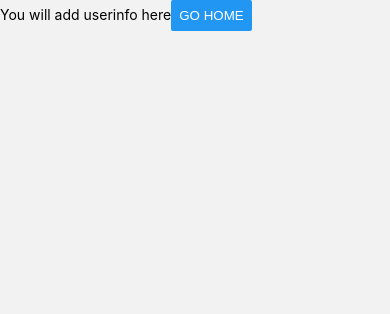
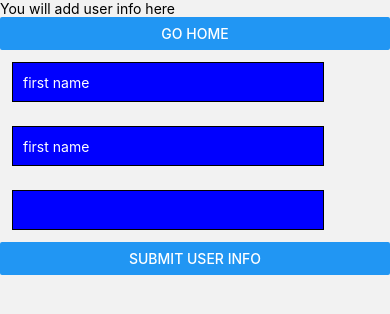
Before and after one commit to MaxMorgenbesser/friendly-dates, a React Native app in the folder friendlyfrontend/: screen /test in a window 390 px wide. Shown: the top 314 px of the page. Built offline with nearby package versions, Linux system fonts and the light colour scheme.

Commit message:
can add user info

```diff
--- a/friendlyfrontend/App.js
+++ b/friendlyfrontend/App.js
@@ -1,16 +1,24 @@
 import { StatusBar } from 'expo-status-bar';
 import { Button, StyleSheet, Text, View } from 'react-native';
 import LoginNav from './Navigation/LoginNav';
+import { createContext,useState } from 'react';
 import { useNavigation } from '@react-navigation/native';
 import { NavigationContainer } from '@react-navigation/native';
+
+
+export const data = createContext()
 export default function App() {
+  const [uid,setUid] = useState()
+  const [tempToken,setTempToken] = useState()
 
   return (
+    <data.Provider value={{setUid,uid,setTempToken,tempToken}}>
   <NavigationContainer initialRouteName = "test">
 
  <LoginNav/>
 
  </NavigationContainer>
+ </data.Provider>
   );
 }
 
--- a/friendlyfrontend/Components/Home.js
+++ b/friendlyfrontend/Components/Home.js
@@ -1,18 +1,22 @@
 import { Button, Text, TextInput} from "react-native";
 import { useNavigation } from "@react-navigation/native";
 import { SafeAreaView } from "react-native-safe-area-context";
-import { useEffect, useState } from "react";
+import { useEffect, useState, useContext } from "react";
 import jwtDecode from "jwt-decode"
+import { data } from "../App";
+
 
 export default function Home() {
   const navigation = useNavigation();
   const [number,setNumber] = useState('')
   const [error,setError] = useState("")
   const [user,setUser] = useState("")
+  const {setUid,setTempToken} = useContext(data)
 
 
 useEffect(()=>{
-    if (user.user){
+    if (user){
+        setUid(user.uid)
         navigation.navigate("test")
     }
 },[user,setUser])
@@ -33,6 +37,7 @@ useEffect(()=>{
             if(data.error){
                 setError(data.error)
             } if(data.token){
+                setTempToken(data.token)
                 setUser(jwtDecode(data.token))
             }
 
@@ -44,6 +49,7 @@ useEffect(()=>{
   return (
     <SafeAreaView style = {{}}>
       <Text>Home page</Text>
+
       {user && console.log(user)}
       <Button
         title="go to test"
@@ -57,8 +63,10 @@ useEffect(()=>{
         color:"white",
         borderWidth: 1,
         padding: 10,
+        flex:1,
         width:"30%",
-    backgroundColor:"blue"}}
+    backgroundColor:
+    "blue"}}
       />
 {error && <Text>{error}</Text>}
 <Button title="submit number" onPress={()=>handlesubmit()}></Button>
--- a/friendlyfrontend/Components/Test.js
+++ b/friendlyfrontend/Components/Test.js
@@ -1,14 +1,94 @@
-import { Button, Text, View } from "react-native"
-import { SafeAreaView } from "react-native-safe-area-context"
-import { useNavigation } from "@react-navigation/native"
-export default function Test(){
-    const navigation = useNavigation()
-    return (
-        <SafeAreaView>
-        <Text>You will add userinfo here
-            <Button title="go home" onPress={()=>navigation.navigate("home")}></Button>
-        </Text>
-        </SafeAreaView>
+import { Button, Text, TextInput, View } from "react-native";
+import { SafeAreaView } from "react-native-safe-area-context";
+import { useNavigation } from "@react-navigation/native";
+import { useState, useContext } from "react";
 
-    )
+import { data } from "../App";
+
+export default function Test() {
+  const { uid,tempToken } = useContext(data);
+  const [firstName, setFirstName] = useState("");
+  const [lastName, setLastName] = useState("");
+  const [email, setEmail] = useState("");
+  const [error, setError] = useState("");
+  const navigation = useNavigation();
+
+  const handleuserinfo = () => {
+    if (!uid)  {
+      setError("missing user id");
+      return;
+    }
+    fetch(`https://friendlydatesbackend.web.app/users/adduserinfo/${uid}`, {
+      method: "PUT",
+      headers: {
+        "Content-Type": "application/json",
+        "Authorization":tempToken
+      },
+      body: JSON.stringify({
+        user: { firstName: firstName, lastName: lastName, email: email },
+      }),
+    })
+    .then(res=>res.json())
+    .then(data=>console.log(data))
+  };
+
+  return (
+    <SafeAreaView>
+        {uid && console.log(uid)}
+      {firstName && console.log(firstName)}
+      <Text>You will add user info here</Text>
+      <Button
+        title="go home"
+        onPress={() => navigation.navigate("home")}
+      ></Button>
+      <TextInput
+        placeholder="first name"
+        keyboardType="default"
+        value={firstName}
+        onChangeText={setFirstName}
+        style={{
+          height: 40,
+          margin: 12,
+          color: "white",
+          borderWidth: 1,
+          padding: 10,
+          width: "80%",
+          backgroundColor: "blue",
+        }}
+      />
+      {tempToken && console.log(tempToken)}
+      <TextInput
+        placeholder="first name"
+        keyboardType="default"
+        value={lastName}
+        onChangeText={setLastName}
+        style={{
+          height: 40,
+          margin: 12,
+          color: "white",
+          borderWidth: 1,
+          padding: 10,
+          width: "80%",
+          backgroundColor: "blue",
+        }}
+      />
+      <TextInput
+        keyboardType="email"
+        value={email}
+        onChangeText={setEmail}
+        style={{
+          height: 40,
+          margin: 12,
+          color: "white",
+          borderWidth: 1,
+          padding: 10,
+          width: "80%",
+          backgroundColor: "blue",
+        }}
+      />
+      <Button title="submit user info" onPress={()=>handleuserinfo()}/>
+      {error && <Text>{error}</Text>}
+      {/* <Button title="go home" onPress={()=>navigation.navigate("home")}></Button> */}
+    </SafeAreaView>
+  );
 }
```
